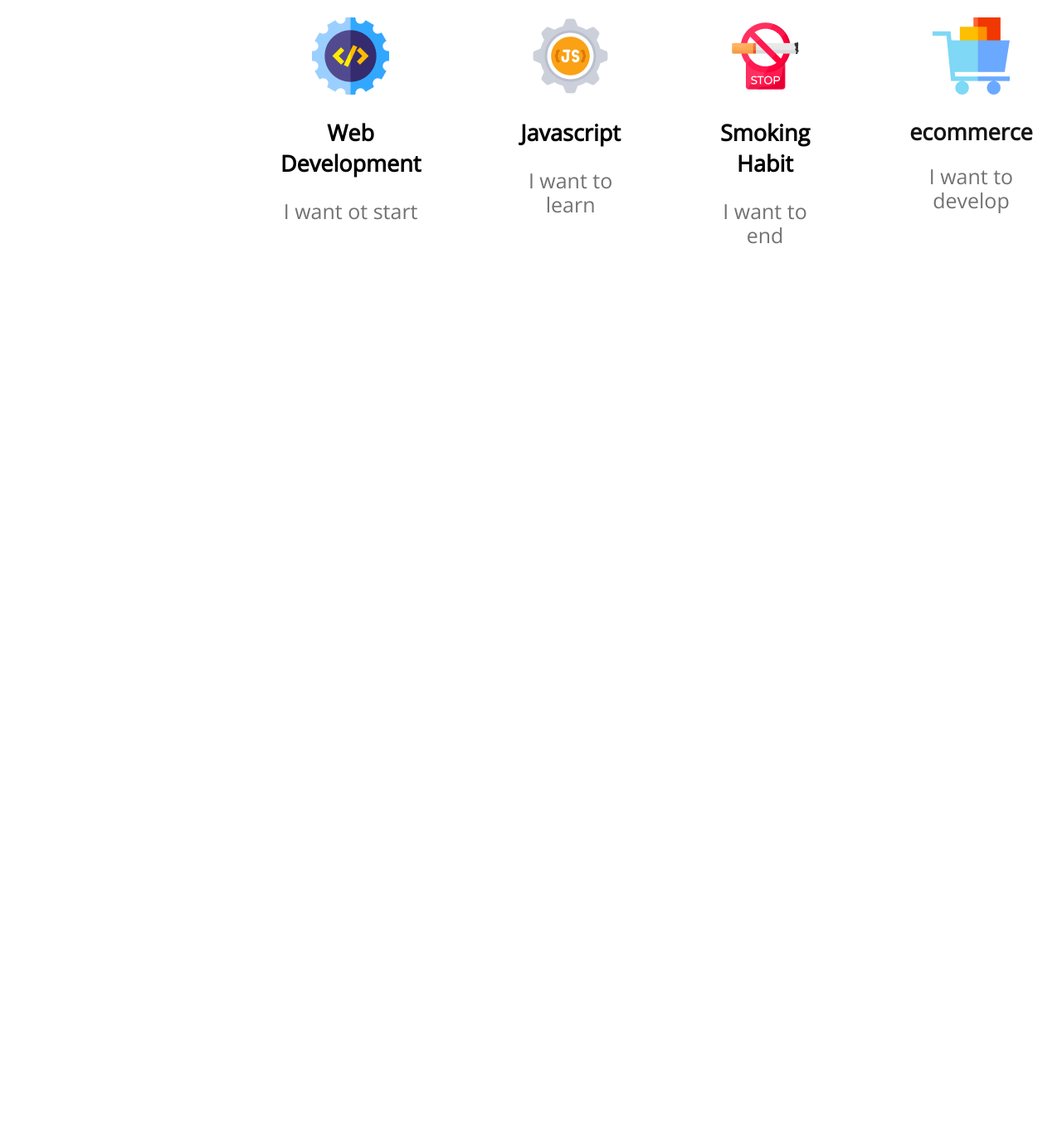
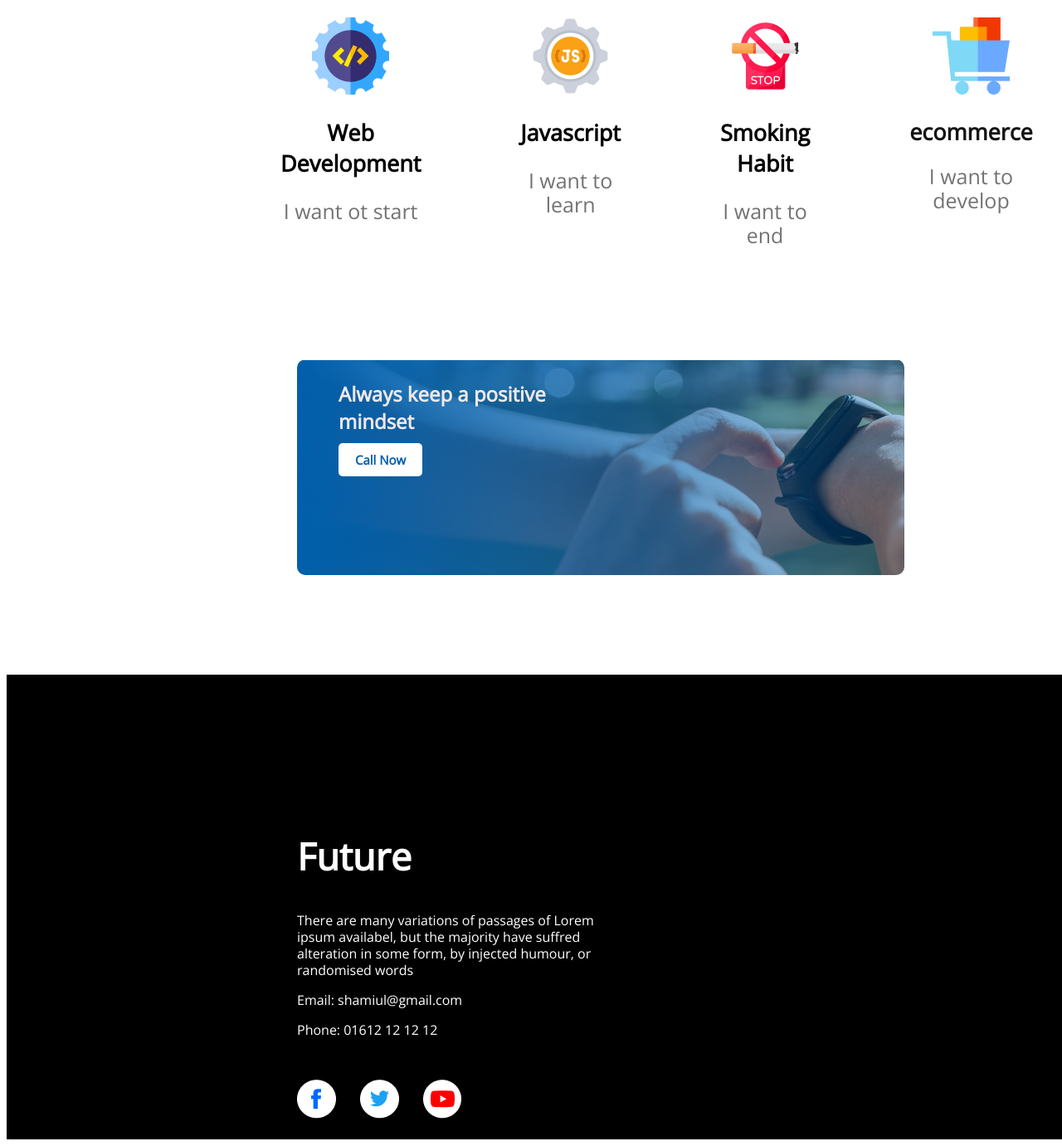
Before and after one commit to shamiulhaque1218/Assignment-01, a plain HTML site: page index.html in a window 1280 px wide. Shown: the part 2043-3424 px from the top of the page at 83% size. Before the commit the page ends 2374 px from the top, so only its background shows below. Drawn offline with nearby package versions, Linux system fonts and the light colour scheme.

Commit message:
assignment-01

```diff
--- a/index.html
+++ b/index.html
@@ -79,6 +79,48 @@
             </nav>
         </section>
 
+        <section class="footer">
+
+            <div class="call">
+                <div class="call-text">
+                    <h1>Always keep a positive <br> mindset</h1>
+                    <button class="call-btn">Call Now</button>
+                </div>
+            </div>
+
+
+            <!-- main footer -->
+
+            <div class="footer-start">
+                <div class="footer-file">
+                         <div class="footer-future">
+                               <h1>Future</h1>
+                                <p class="many"> There are many variations of passages of Lorem ipsum availabel, but the majority have suffred alteration in some form, by injected humour, or randomised words </p>
+                               <p>Email: shamiul@gmail.com</p>
+                               <p>Phone: 01612 12 12 12</p>
+                          <div class="social-media" style="word-spacing: 25px">
+                                <a href=""><img src="images/icons/fb.png"></a>
+                                <a href=""><img src="images/icons/twitter.png"></a>
+                                <a href=""><img src="images/icons/youtube.png"></a>
+                         </div>
+                </div>
+
+                <div class="footer-subscribe" >
+
+                    <h1 class="sub">Subscribe</h1>
+
+                        <form action="submit" >
+                            <input class="pl" type="text" placeholder="Enter Your Email"> <br/>
+
+                        </form>
+
+                    <a href="" class="submit"> Subscribe </a>
+                </div>
+            </div>
+            </div>
+
+        </section>
+
     </main>
 
 </body>
--- a/styles/website.css
+++ b/styles/website.css
@@ -143,6 +143,7 @@ nav li {
 .java{
     font-size: 18px;
     padding-right: 120px;
+
 }
 .smoke{
     font-size: 18px;
@@ -153,3 +154,201 @@ nav li {
     padding-right: 120px;
     color: #151414;
 }
+
+/* footer */
+
+.call{
+    background-image: url(../images/gradient1.png), url(../images/watch.png);
+    background-repeat: no-repeat;
+    height: 250px;
+    width: 50%;
+    display: flex;
+    padding: 5px 50px;
+    border-radius: 10px;
+    margin-top: 110px;
+    margin-left: 350px;
+    margin-bottom: 120px;
+}
+
+.call-text{
+
+}
+.call-text a{
+    text-decoration: none;
+}
+.call h1{
+    color: rgb(240, 232, 232);
+    margin-bottom: 10px;
+}
+.call-btn{
+    padding: 10px 20px;
+    background-color: white;
+    color: #005FAC;
+    border:none;
+    border-radius: 5px;
+    font-size: 15px;
+    font-weight: 700;
+}
+.call-btn:hover{
+    background-color: rgb(241, 234, 232);
+    color: rgb(255, 255, 255);
+}
+
+
+
+/* main footer section */
+
+.footer-future{
+    width: 80%;
+    margin: 20px 300px;
+    justify-content: space-around;
+
+}
+.footer-future h1{
+    font-weight: 700;
+    font-size: 45px;
+}
+.footer-future p{
+    font-weight: 400;
+   font-size: 16px;
+   line-height: 20px;
+}
+.footer-start{
+
+    background-color: black;
+    color:  #FFFFFF;
+    width: 1600px;
+    height: 300px;
+    padding: 130px 50px;
+
+}
+.footer-file{
+    display: flex;
+
+}
+.many{
+    padding-right: 400px;
+
+}
+.sub{
+    padding-right: 40px;
+
+}
+.social-media{
+    margin-top: 50px;
+
+}
+.footer-subscribe{
+
+    line-height: 80px;
+  text-align: left;
+
+}
+
+.submit{
+    padding: 18px 35px;
+    background-color: #005FAC;
+    color: #FFFFFF;
+    border-radius: 5px;
+    width: 170.11px;
+    height: 64px;
+    text-decoration: none;
+
+
+}
+.submit:hover{
+    background-color: yellowgreen;
+    color: rgb(255, 255, 255);
+}
+
+.pl{
+    background-color: #151414;
+    color: #FFFFFF;
+    padding: 10px 25px;
+    border-radius: 8px;
+}
+
+
+
+
+
+
+
+
+
+/*
+.footer-section{
+    background-color: #333;
+    height: 400px;
+    padding:100px 0px;
+    margin-top: 100px;
+}
+.footer-content{
+    width: 80%;
+    margin: auto;
+    display: flex;
+    flex-direction: row;
+    justify-content: space-around;
+
+}
+.footer-left{
+    width: 40%;
+    color: white;
+}
+.footer-left h1{
+    font-family:'palo', Calibri, 'Trebuchet MS', sans-serif;
+}
+.footer-left p{
+    font-family:'palo', Calibri, 'Trebuchet MS', sans-serif;
+    margin-bottom: 3px;
+}
+.social-media a{
+    float: left;
+    background-color: white;
+    border-radius: 50%;
+    margin-right: 10px;
+    font-family:'palo', Calibri, 'Trebuchet MS', sans-serif;
+}
+
+.footer-right{
+    width: 50%;
+    padding-left:200px;
+}
+.footer-right h1{
+    color: white;
+    font-size: 24px;
+    font-family:'palo', Calibri, 'Trebuchet MS', sans-serif;
+}
+form input{
+    height: 35px;
+    width: 200px;
+    outline:none;
+    border:1px solid white;
+    border-radius: 5px;
+    margin-bottom: 20px;
+    padding:0px 20px;
+    background: transparent;
+
+} */
+
+
+
+/*
+.submit{
+    padding: 10px 20px;
+    background-color: white;
+    color: orange;
+    border:none;
+    outline: none;
+    border-radius: 5px;
+    font-family:'palo', Calibri, 'Trebuchet MS', sans-serif;
+}
+.submit:hover{
+    background-color: orangered;
+    color: rgb(255, 255, 255);
+}
+.footer-right a{
+    margin-top: 20px;
+    text-decoration: none;
+    font-family:'palo', Calibri, 'Trebuchet MS', sans-serif;
+} */
```
